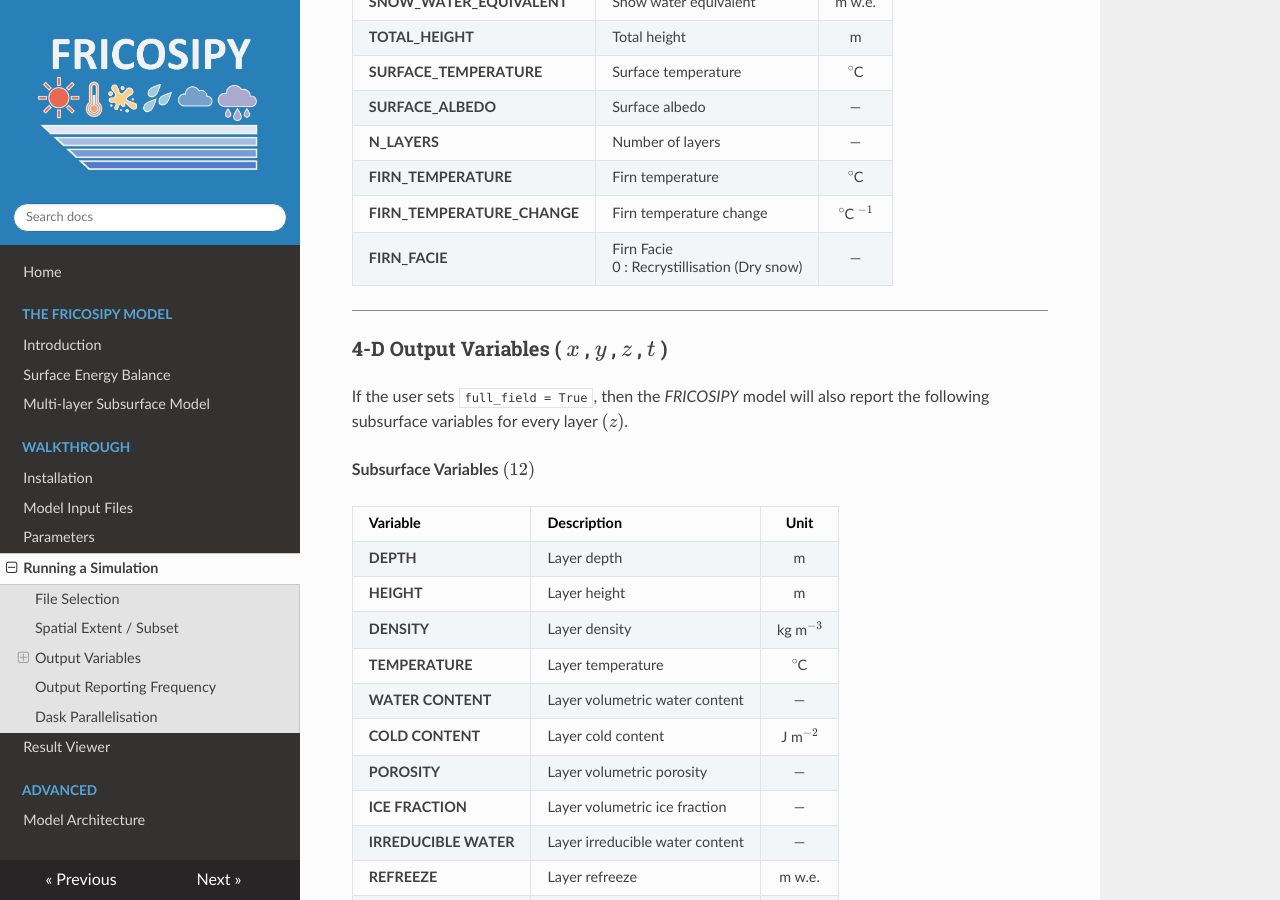
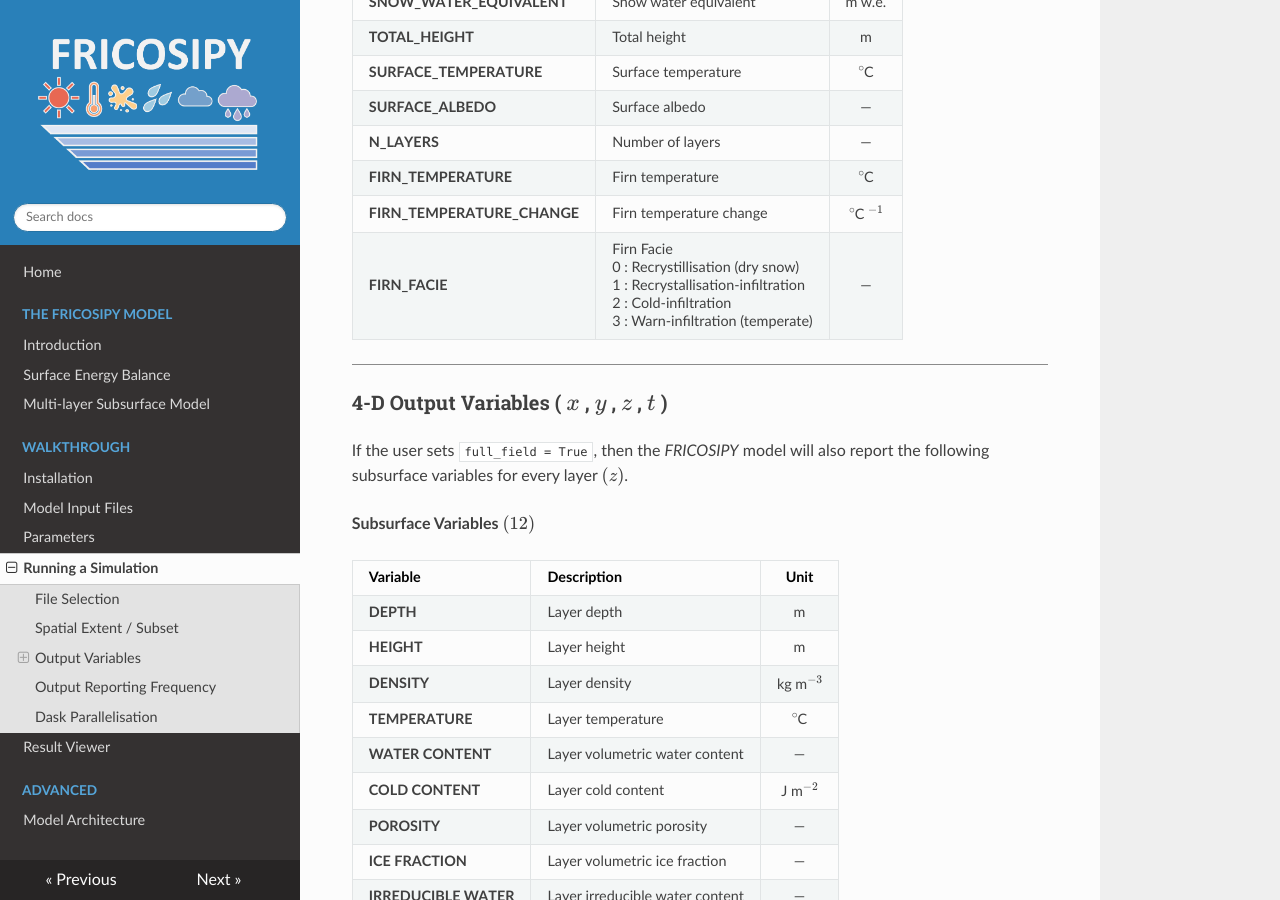
Before and after one commit to MarcusGastaldello/FRICOSIPY, an MkDocs documentation site: the page built from docs/running_a_simulation.md, in a window 1280 px wide and 900 px high, scrolled down 2047 px. Built offline with MkDocs 1.6.1, drawn with Linux system fonts in a browser that asks for light colours; nearby versions of some CDN libraries.

Commit message:
Update running_a_simulation.md

```diff
--- a/docs/running_a_simulation.md
+++ b/docs/running_a_simulation.md
@@ -94,7 +94,7 @@ The *FRICOSIPY* model reports a large selection of variables into the output Net
 | **N_LAYERS** | Number of layers | — |
 | **FIRN_TEMPERATURE** | Firn temperature | $^\circ$C |
 | **FIRN_TEMPERATURE_CHANGE** | Firn temperature change | $^\circ$C $^{-1}$ |
-| **FIRN_FACIE** | Firn Facie <br> 0 : Recrystillisation (Dry snow) | — |
+| **FIRN_FACIE** | Firn Facie <br> 0 : Recrystillisation (dry snow) <br> 1 : Recrystallisation-infiltration <br> 2 : Cold-infiltration <br> 3 : Warn-infiltration (temperate)| — |
 
 <hr style="height:1px; background-color:#8b8b8b; border:none;" />
 
```
